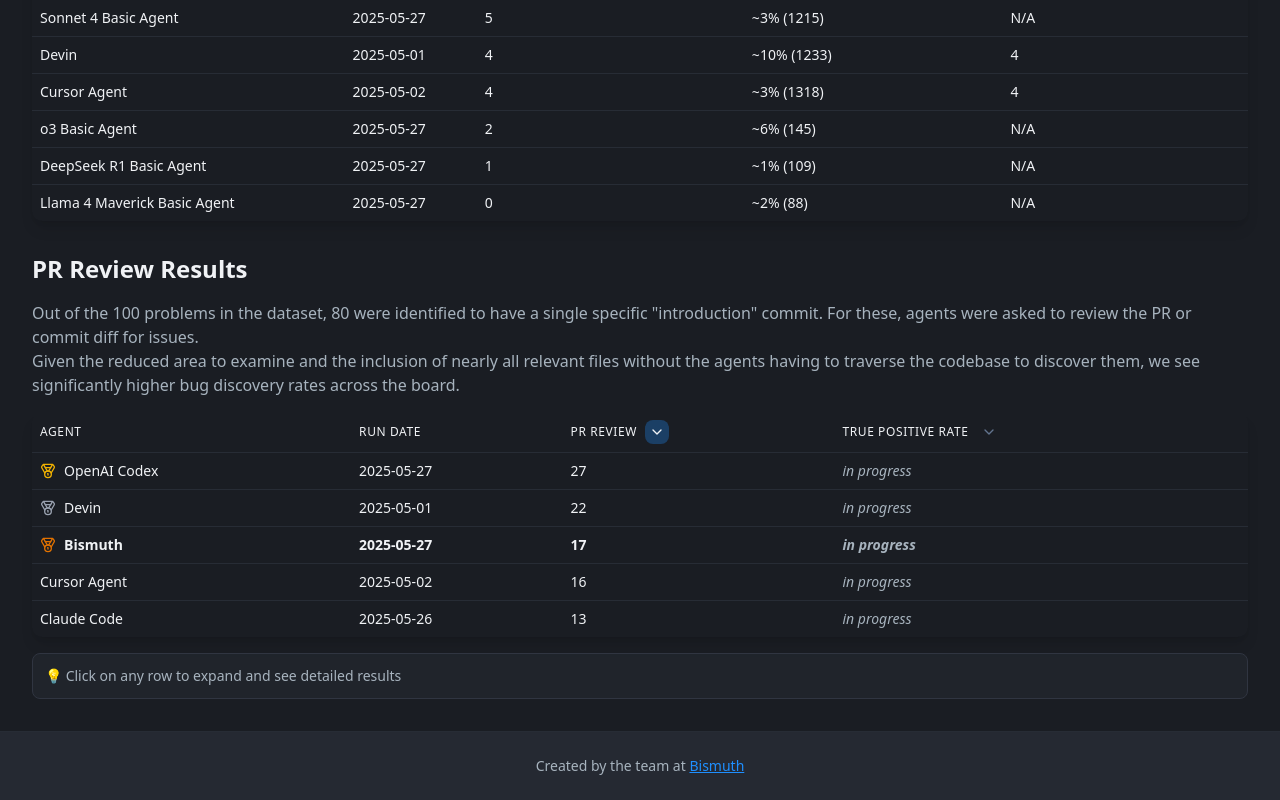
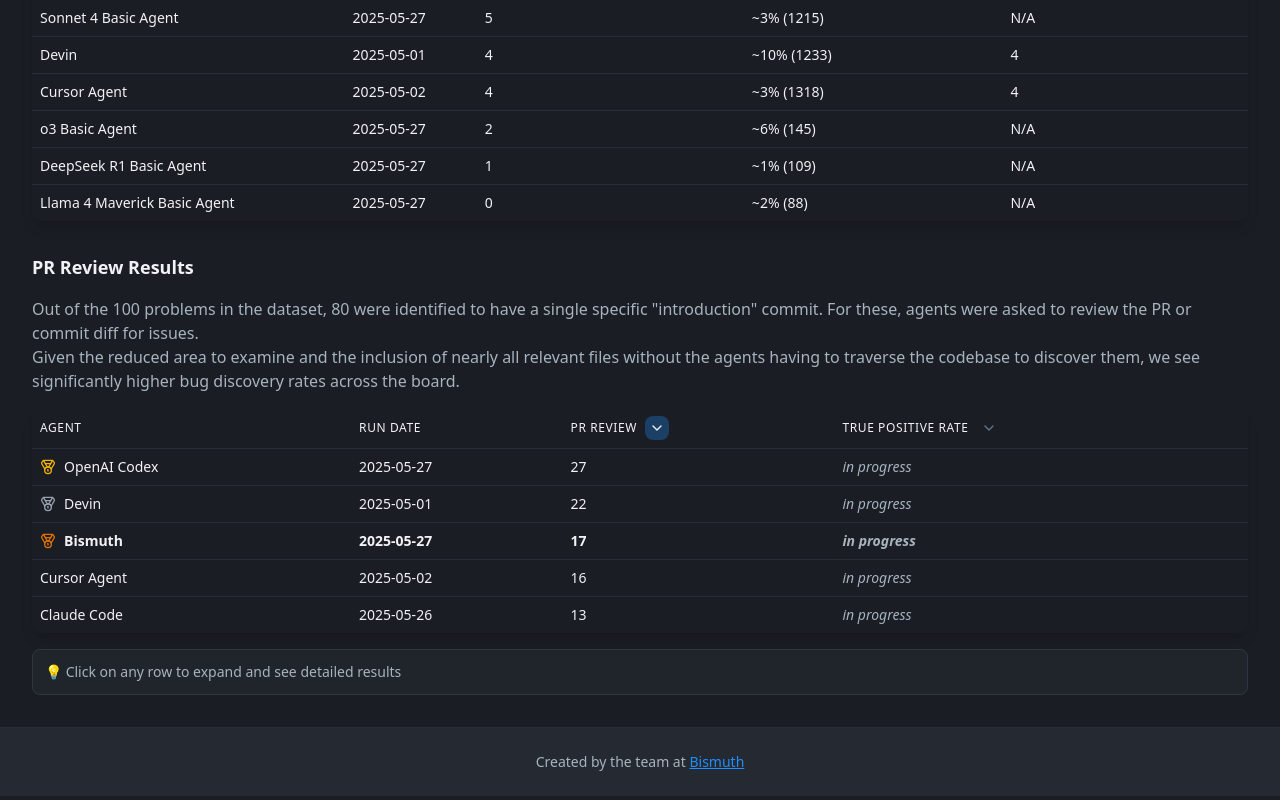
Before and after one commit to SM-100-Bench/sm100bench.com, a Next.js app: page / in a window 1280 px wide. Shown: the part 845-1645 px from the top of the page. Built offline with nearby package versions, Linux system fonts and the light colour scheme.

Commit message:
shrink pr table header a bit

```diff
--- a/app/page.tsx
+++ b/app/page.tsx
@@ -402,7 +402,7 @@ export default function SM100Dashboard() {
 
           {/* PR Review Table */}
           <div className="mt-8">
-            <h2 className="text-2xl font-bold mb-4">PR Review Results</h2>
+            <h2 className="text-lg font-bold mb-4">PR Review Results</h2>
             <div className="text-muted-foreground mb-4">
               <p>
                 Out of the 100 problems in the dataset, 80 were identified to
```
